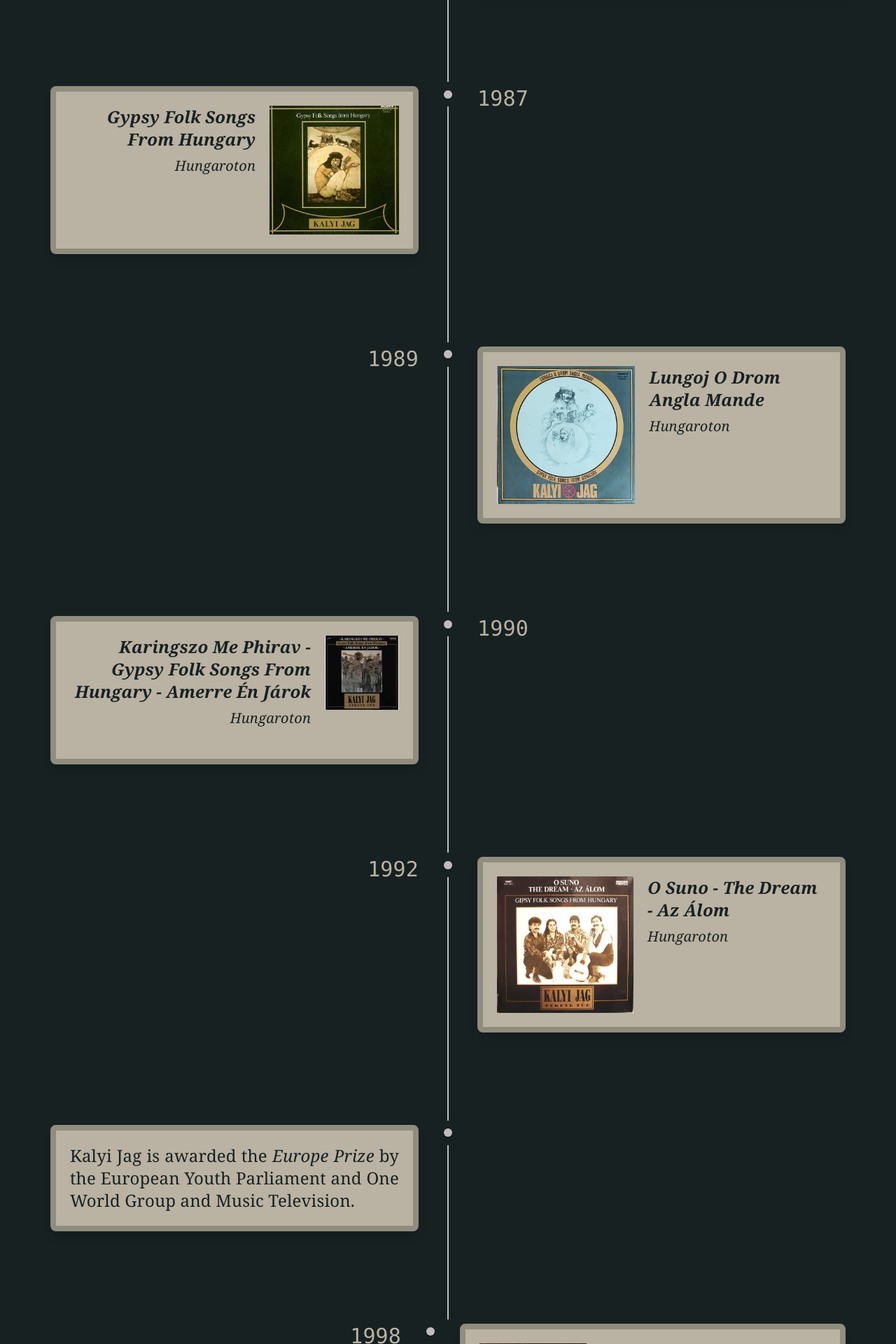
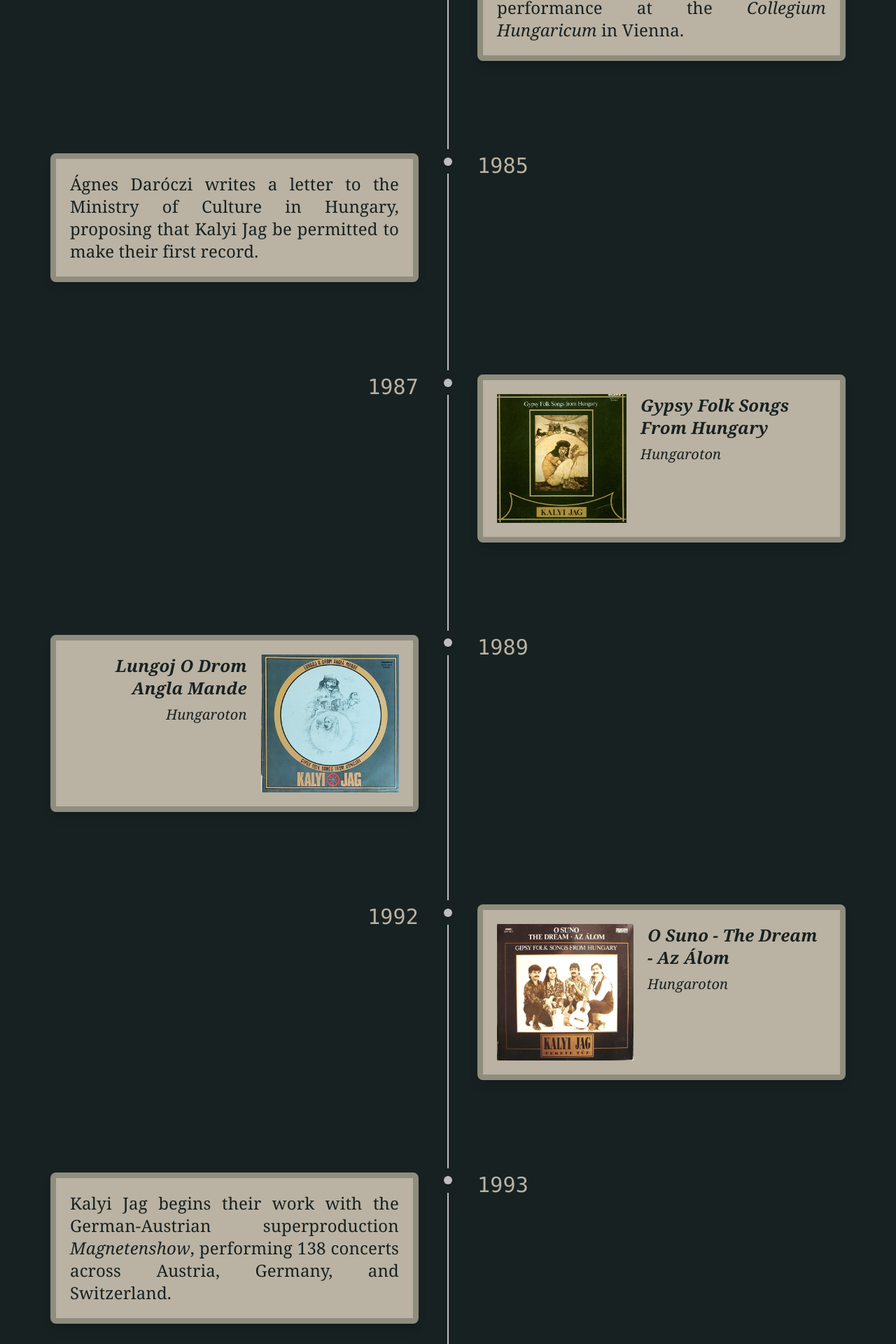
Before and after one commit to Zenza235/musc438r-final-project, a React (Vite) app: page / in a window 1280 px wide. Shown: the part 880-2800 px from the top of the page at 70% size. Built offline with nearby package versions, Linux system fonts and the light colour scheme.

Commit message:
add: text descriptions for each album page

```diff
--- a/src/items.ts
+++ b/src/items.ts
@@ -11,7 +11,7 @@
   // TODO: add non-album events too
   {
     id: "1978",
-    title: "Kalyi Jag is founded by Ágnes Daróczi and János Bársony.",
+    title: "Kalyi Jag is founded by Ágnes Daróczi and János Bársony in Budapest, Hungary. Preliminary members include: Gusztáv Varga, Jószef Balogh, Ágnes Künstler, and Béla Balogh.",
     date: "1978",
   },
   {
@@ -25,6 +25,11 @@
     date: "1984",
   },
   {
+    id: "1985",
+    title: "Ágnes Daróczi writes a letter to the Ministry of Culture in Hungary, proposing that Kalyi Jag be permitted to make their first record.",
+    date: "1985",
+  },
+  {
     id: "1987",
     title: "Gypsy Folk Songs From Hungary",
     date: "1987",
@@ -32,7 +37,9 @@
       label: "Hungaroton",
       link: {
         page: `${ALBUM_PAGE_ROUTE}/gypsy-folk-songs-from-hungary`,
+        info: "https://www.discogs.com/master/562970-Kalyi-Jag-Gypsy-Folk-Songs-From-Hungary",
       },
+      desc: "Having been founded in the late 1970s in Budapest, Hungary, Kalyi Jag had to find its footing amidst the country’s communist era. Despite the group’s popularity during these early years, even being awarded the title of “Young Masters of Folk Art”, because of their focus on Hungarian Romani folklore music, that same niche also contributed to some difficulties. At the time in Hungary, speaking – let alone singing – in Romani was stigmatized heavily, being regarded as “droning” by non-Romani and associated with a lack of education. Thus, looking for opportunities to start making records of their work was extremely difficult.<br/><br/>This first album “Gypsy Folk Songs From Hungary” was the result of one of the founding members, Ágnes Daróczi, reaching out to the country’s Ministry of Culture in 1985 and arguing for the importance and staying power of Gypsy folk music. Eventually the ministry agreed, compiling their own list of folk songs for Kalyi Jag to include on the album, allowing the group’s first record to finally be released nine years after the group’s inception."
     }
   },
   {
@@ -43,21 +50,24 @@
       label: "Hungaroton",
       link: {
         page: `${ALBUM_PAGE_ROUTE}/lungoj-o-drom-angla-mangde`,
+        info: "https://www.discogs.com/master/840287-Kalyi-Jag-Lungoj-O-Drom-Angla-Mande",
       },
+      desc: "By the time of this second album, Kalyi Jag was already experiencing changes. Of the four primary members – Gusztáv Varga, Jószef Balogh, his wife Ágnes Künstler, and Béla Balogh – Béla left the group, being replaced by József Nagy. Additionally, the immense success of their first album, selling 30,000 copies during its first month, signaled much more change in the next couple of years. Kalyi Jag’s growth led to a much greater presence outside of Hungary, with the group often touring internationally. This second album carries on the same work as the 1987 album, with it also being another collection of folk songs. The instrumentation remains true to the Romani folk genre, with heavy use of vocal percussion and oral bass, centered around guitar on main melody."
     }
   },
-  {
-    id: "1990",
-    title: "Karingszo Me Phirav - Gypsy Folk Songs From Hungary - Amerre Én Járok",
-    altTitle: "Karingszo Me Phirav - Gypsy Folk Songs From<br>Hungary - Amerre Én Járok",
-    date: "1990",
-    albumInfo: {
-      label: "Hungaroton",
-      link: {
-        page: `${ALBUM_PAGE_ROUTE}/karingszo-me-phirav-gypsy-folk-songs-from-hungary-amerre-én-járok`,
-      },
-    }
-  },
+  // {
+  //   id: "1990",
+  //   title: "Karingszo Me Phirav - Gypsy Folk Songs From Hungary - Amerre Én Járok",
+  //   altTitle: "Karingszo Me Phirav - Gypsy Folk Songs From<br>Hungary - Amerre Én Járok",
+  //   date: "1990",
+  //   albumInfo: {
+  //     label: "Hungaroton",
+  //     link: {
+  //       page: `${ALBUM_PAGE_ROUTE}/karingszo-me-phirav-gypsy-folk-songs-from-hungary-amerre-én-járok`,
+  //       info: "https://www.discogs.com/master/810328-Kalyi-Jag-Karingszo-Me-Phirav-Gypsy-Folk-Songs-From-Hungary-Amerre-%C3%89n-J%C3%A1rok",
+  //     },
+  //   }
+  // },
   {
     id: "1992",
     title: "O Suno - The Dream - Az Álom",
@@ -66,12 +76,20 @@
       label: "Hungaroton",
       link: {
         page: `${ALBUM_PAGE_ROUTE}/o-suno-the-dream-az-álom`,
+        info: "https://www.discogs.com/master/1003473-Kalyi-Jag-O-Suno-The-Dream-Az-%C3%81lom",
       },
+      desc: "This time marks an especially big shift for Kalyi Jag. 1993, a year after this album, would mark the beginning of the group’s involvement with <i>Magnetenshow</i>, a German-Austrian stage production focused around showcasing Romani music and dance. It should be noted that during the same year, Tony Gatlif’s Latcho Drom (1993) also came out. Being a documentary following the life of a Romani family, this film played a massive role in shaping people’s perspective of Roma at the time, one of the aspects people picked up on being Romani people’s skill with the arts. Kalyi Jag would be one of many Romani groups invited to perform in the production, choosing to perform not only Romani folk, but also several Romani dance choreographies. The group would go on to be invited to the <i>World Music Festival</i> where they would then win the title of <i>World Music Megastar</i>.<br/><br/>All in all, the early 90s showcased the evolution of Romani perception, with the strong stigmatization of Romani practices (which albeit are still prevalent in this era) evolving into more of a sense of curiosity, if not mysticism; shows like <i>Magnetenshow</i> illustrate how the greater world was taking advantage of this."
     }
   },
   {
+    id: "1993",
+    title: "Kalyi Jag begins their work with the German-Austrian superproduction <i>Magnetenshow</i>, performing 138 concerts across Austria, Germany, and Switzerland.",
+    date: "1993",
+  },
+  {
     id: "1994",
-    title: "Kalyi Jag is awarded the <i>Europe Prize</i> by the European Youth Parliament and One World Group and Music Television."
+    title: "Kalyi Jag is awarded the <i>Europe Prize</i> by the European Youth Parliament and One World Group and Music Television.",
+    date: "1994",
   },
   {
     id: "1998",
@@ -81,20 +99,28 @@
       label: "Kalyi G+A",
       link: {
         page: `${ALBUM_PAGE_ROUTE}/cigányszerelem-romano-kamipo-gipsy-love`,
+        info: "https://www.discogs.com/master/1842513-Kalyi-Jag-Cig%C3%A1nyszerelem-Romano-Kamipo-Gipsy-Love",
       },
+      desc: "Continuing on with the world’s shift in perspective of Roma and their music, Kalyi Jag reoriented their direction towards the “World Music”/“Ethnomusic” fad of the late 90s and early 2000s. This shift could be felt in the albums released during this time (1998, 2002); the album from this year, “Cigányszerelem = Romano Kamipo = Gipsy Love”, is notable for several reasons. Unlike all the previous albums, this is the first one not under the <i>Hungaroton</i> label. Prior to the fall of communism in Hungary in the early 90s, <i>Hungaroton</i> was the sole record label in all of Hungary, explaining its appearances in all other Kalyi Jag albums up to this point. Additionally, this album is one of the first Kalyi Jag albums with a guest, József Kókai, on clarinet. While much of the original instrumentation remains, the addition of a younger member and guest performers indicates an attempt by Kalyi Jag at meeting the new demands for “World Music” unique to this time."
     }
   },
   {
-    id: "2002",
-    title: "Köszöntünk Titeket • Naisaras Tumen • Greating For You",
-    date: "2002",
-    albumInfo: {
-      label: "Kalyi G+A",
-      link: {
-        page: `${ALBUM_PAGE_ROUTE}/köszöntünk-titeket-naisaras-tumen-greating-for-you`,
-      },
-    }
+    id: "2003",
+    title: "József Balogh and Ágnes Künstler leave Kalyi Jag to form separate groups <i>Ethnix</i> and <i>EthnoRom</i>. Gusztáv Varga chooses to keep the Kalyi Jag name.",
+    date: "2003",
   },
+  // {
+  //   id: "2002",
+  //   title: "Köszöntünk Titeket • Naisaras Tumen • Greating For You",
+  //   date: "2002",
+  //   albumInfo: {
+  //     label: "Kalyi G+A",
+  //     link: {
+  //       page: `${ALBUM_PAGE_ROUTE}/köszöntünk-titeket-naisaras-tumen-greating-for-you`,
+  //       info: "https://www.discogs.com/master/3518611-Kalyi-Jag-K%C3%B6sz%C3%B6nt%C3%BCnk-Titeket-Naisaras-Tumen-Greating-For-You",
+  //     },
+  //   }
+  // },
   {
     id: "2004",
     title: "Tjirej Le Gilja = Minden Dalom A Tiéd = All My Songs Are Yours",
@@ -103,7 +129,9 @@
       label: "RTL Zeneklub",
       link: {
         page: `${ALBUM_PAGE_ROUTE}/tjirej-le-gilja-minden-dalom-a-tiéd-all-my-songs-are-yours`,
+        info: "https://www.discogs.com/master/1559776-Kalyi-Jag-Tjirej-Le-Gilja-Minden-Dalom-A-Ti%C3%A9d-All-My-Songs-Are-Yours",
       },
+      desc: "The 2000s marked another shift for Kalyi Jag, as pivotal members József Balogh and Ágnes Künstler left the group in 2003; they would go on to form separate groups <i>Ethnix</i> and then <i>EthnoRom</i>, notably carrying names seemingly directly referencing the “ethnomusic” genre for better visibility. Gustáv Varga would keep the Kalyi Jag name, shifting from the Romani folk that built the group’s career to more towards rock, a genre that served as the initial motivation for Kalyi Jag. This is most evident in the album from this year, \"Tjirej Le Gilja = Minden Dalom A Tiéd = All My Songs Are Yours\", featuring a collection of various Hungarian Christmas songs with an instrumentation that, while maintaining the vocals and jug of Romani folk, also notably features far more guitar and keyboard, both rampant throughout rock."
     }
   },
 ];
--- a/src/pages/Album.tsx
+++ b/src/pages/Album.tsx
@@ -1,3 +1,4 @@
+import { Link } from "react-router-dom";
 import { Header } from "../components";
 import { ALBUM_IMG_PATH } from "../items";
 import parse from "html-react-parser";
@@ -11,7 +12,7 @@
       label: string,
       link: {
         page: string,
-        video?: string,
+        info?: string,
       }
       desc?: string,
     }
@@ -22,28 +23,30 @@
   const imgFrontSrc = `${ALBUM_IMG_PATH}/${item.date}-front.jpg`;
   const title = (item.altTitle) ? item.altTitle : item.title;
 
+  const desc = (item.albumInfo.desc) ? item.albumInfo.desc : "Lorem ipsum dolor sit amet, consectetur adipiscing elit. Etiam bibendum nisl quis ullamcorper pulvinar. Praesent dolor ex, tempus scelerisque posuere at, placerat ac neque. Aliquam semper feugiat lorem, ac facilisis eros pellentesque at. Sed arcu justo, consequat id erat a, fringilla tempor libero. Nam quis mollis est. Donec vestibulum pretium velit. Duis et eros ac erat eleifend aliquam. Praesent ut arcu non tortor facilisis tristique vulputate quis tortor. Ut at ante justo. Donec feugiat sem in velit mollis, eu efficitur ipsum malesuada. Etiam eget placerat lacus, nec efficitur nibh. Etiam luctus, sapien at fermentum lobortis, neque tortor volutpat arcu, at consectetur augue orci vel orci. Aliquam efficitur, sapien vel ultricies dignissim, justo risus ultrices enim, id consectetur eros elit in nisl. Proin ac purus lacus."
+
   return (
     <>
       <Header />
       <div className="flex flex-row">
         <div className="flex flex-col">
-          <img className="h-130 m-10 border-tan-600 border-solid border-4" src={imgFrontSrc} alt={title} />
+          <img className="h-130 w-auto m-10 border-tan-600 border-solid border-4" src={imgFrontSrc} alt={title} />
         </div>
         <div className="flex flex-col text-tan-600 font-serif pt-10">
-          <h2 className="text-3xl">
+          <Link target="_blank" to={(item.albumInfo.link.info) ? item.albumInfo.link.info : ""}>
+            <h2 className="text-3xl hover:underline cursor-pointer">
             <i>"{parse(title)}"</i>
           </h2>
+          </Link>
+
           <h2 className="text-2xl mt-2.5">
             {item.date} | <i>{item.albumInfo.label}</i>
           </h2><br/>
-          <p className="text-xl text-wrap w-200">
-            Lorem ipsum dolor sit amet, consectetur adipiscing elit. Curabitur ex magna, porta a nibh quis, posuere luctus massa. Suspendisse ut viverra ante, sit amet tincidunt sem. Duis nisl eros, vestibulum eu nisl ut, blandit bibendum elit. Cras id venenatis dolor, sit amet facilisis lorem. Integer malesuada mauris nisi, ultricies pretium lorem malesuada sit amet. Donec sit amet lectus eros. Etiam id euismod mi, a semper eros. Morbi varius ullamcorper pulvinar. Phasellus tempor pulvinar nibh, vel ullamcorper tellus fringilla nec. Nunc libero massa, ullamcorper in purus a, commodo ultrices tortor. Phasellus sapien est, ornare a elementum at, lacinia et nisl. Mauris tempus mi a felis finibus condimentum.
-
-Cras nec semper nisl. Maecenas tempor nisi id dolor ultrices viverra. Vivamus mattis lorem sed feugiat elementum. Phasellus nec ipsum non neque volutpat venenatis non et massa. Interdum et malesuada fames ac ante ipsum primis in faucibus. Interdum et malesuada fames ac ante ipsum primis in faucibus. Ut sem velit, porta nec nibh eu, rhoncus varius arcu. Maecenas ac ipsum sit amet augue condimentum tempus a sed metus.
+          <p className="text-xl text-wrap w-200 text-justify">
+            {parse(desc)}
           </p>
         </div>
       </div>
-      <p className="text-tan-600 p-5 text-lg">{item.albumInfo.desc}</p>
     </>
   );
 }
```
